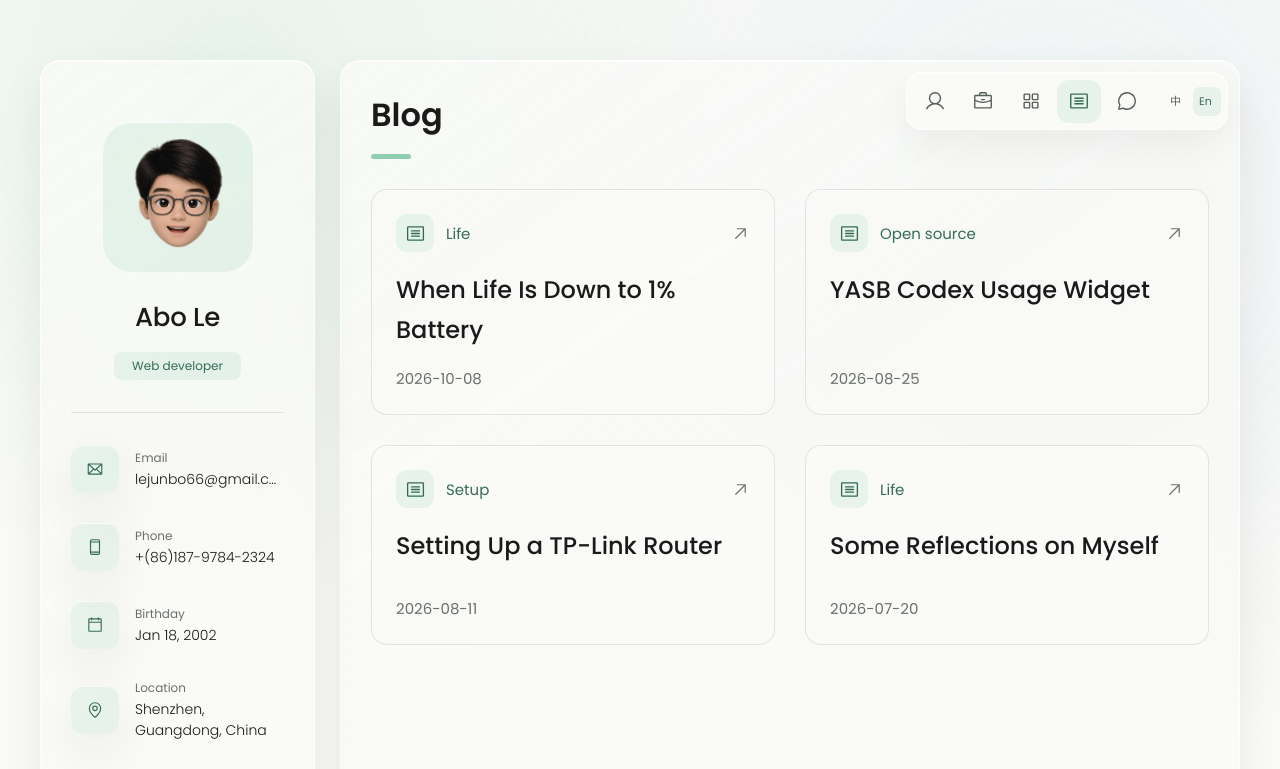
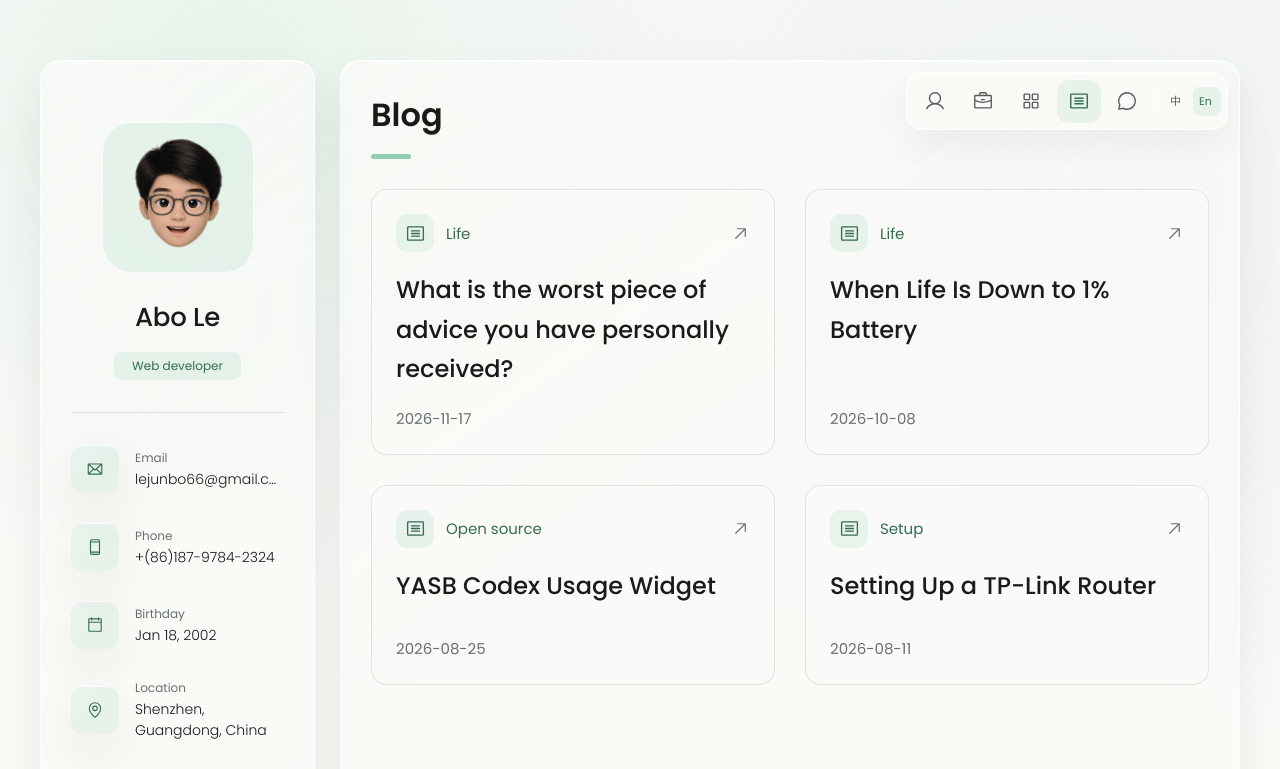
Before and after one commit to skywalker23241/skywalker23241.github.io, a plain HTML site: page index.html in a window 1280 px wide. Both pictures are taken after a click on the button 1079 px from the left and 101 px from the top of the page. Shown: the top 769 px of the page. Drawn offline with Linux system fonts and the light colour scheme.

Commit message:
chore: update blog posts

```diff
--- a/index.html
+++ b/index.html
@@ -793,6 +793,18 @@
 
                         <!-- BLOG_POSTS_START -->
                         <li class="blog-post-item">
+                            <a href="https://blog.abohack.com/the-worst-piece-of-advice" target="_blank" rel="noopener noreferrer">
+                                <div class="blog-card-top">
+                                    <div class="blog-icon-box"><svg class="ph-icon" viewBox="0 0 256 256" aria-hidden="true" focusable="false"><path d="M216,40H40A16,16,0,0,0,24,56V200a16,16,0,0,0,16,16H216a16,16,0,0,0,16-16V56A16,16,0,0,0,216,40Zm0,160H40V56H216V200ZM184,96a8,8,0,0,1-8,8H80a8,8,0,0,1,0-16h96A8,8,0,0,1,184,96Zm0,32a8,8,0,0,1-8,8H80a8,8,0,0,1,0-16h96A8,8,0,0,1,184,128Zm0,32a8,8,0,0,1-8,8H80a8,8,0,0,1,0-16h96A8,8,0,0,1,184,160Z"/></svg></div>
+                                    <span class="blog-category">生活</span>
+                                    <svg class="ph-icon blog-open-icon" viewBox="0 0 256 256" aria-hidden="true" focusable="false"><path d="M200,64V168a8,8,0,0,1-16,0V83.31L69.66,197.66a8,8,0,0,1-11.32-11.32L172.69,72H88a8,8,0,0,1,0-16H192A8,8,0,0,1,200,64Z"/></svg>
+                                </div>
+                                <h3 class="blog-item-title">What is the worst piece of advice you have personally received?</h3>
+                                <time class="blog-date" datetime="2026-11-17">2026-11-17</time>
+                            </a>
+                        </li>
+
+                        <li class="blog-post-item">
                             <a href="https://blog.abohack.com/life-at-one-percent-battery" target="_blank" rel="noopener noreferrer">
                                 <div class="blog-card-top">
                                     <div class="blog-icon-box"><svg class="ph-icon" viewBox="0 0 256 256" aria-hidden="true" focusable="false"><path d="M216,40H40A16,16,0,0,0,24,56V200a16,16,0,0,0,16,16H216a16,16,0,0,0,16-16V56A16,16,0,0,0,216,40Zm0,160H40V56H216V200ZM184,96a8,8,0,0,1-8,8H80a8,8,0,0,1,0-16h96A8,8,0,0,1,184,96Zm0,32a8,8,0,0,1-8,8H80a8,8,0,0,1,0-16h96A8,8,0,0,1,184,128Zm0,32a8,8,0,0,1-8,8H80a8,8,0,0,1,0-16h96A8,8,0,0,1,184,160Z"/></svg></div>
@@ -825,18 +837,6 @@
                                 </div>
                                 <h3 class="blog-item-title">TPlink路由器设置</h3>
                                 <time class="blog-date" datetime="2026-08-11">2026-08-11</time>
-                            </a>
-                        </li>
-
-                        <li class="blog-post-item">
-                            <a href="https://blog.abohack.com/my-think-about-i" target="_blank" rel="noopener noreferrer">
-                                <div class="blog-card-top">
-                                    <div class="blog-icon-box"><svg class="ph-icon" viewBox="0 0 256 256" aria-hidden="true" focusable="false"><path d="M216,40H40A16,16,0,0,0,24,56V200a16,16,0,0,0,16,16H216a16,16,0,0,0,16-16V56A16,16,0,0,0,216,40Zm0,160H40V56H216V200ZM184,96a8,8,0,0,1-8,8H80a8,8,0,0,1,0-16h96A8,8,0,0,1,184,96Zm0,32a8,8,0,0,1-8,8H80a8,8,0,0,1,0-16h96A8,8,0,0,1,184,128Zm0,32a8,8,0,0,1-8,8H80a8,8,0,0,1,0-16h96A8,8,0,0,1,184,160Z"/></svg></div>
-                                    <span class="blog-category">生活</span>
-                                    <svg class="ph-icon blog-open-icon" viewBox="0 0 256 256" aria-hidden="true" focusable="false"><path d="M200,64V168a8,8,0,0,1-16,0V83.31L69.66,197.66a8,8,0,0,1-11.32-11.32L172.69,72H88a8,8,0,0,1,0-16H192A8,8,0,0,1,200,64Z"/></svg>
-                                </div>
-                                <h3 class="blog-item-title">我对我的一些思考</h3>
-                                <time class="blog-date" datetime="2026-07-20">2026-07-20</time>
                             </a>
                         </li>
                         <!-- BLOG_POSTS_END -->
--- a/sitemap.xml
+++ b/sitemap.xml
@@ -2,6 +2,6 @@
 <urlset xmlns="http://www.sitemaps.org/schemas/sitemap/0.9">
   <url>
     <loc>https://resume.abohack.com/</loc>
-    <lastmod>2026-10-08</lastmod>
+    <lastmod>2026-11-17</lastmod>
   </url>
 </urlset>
```
